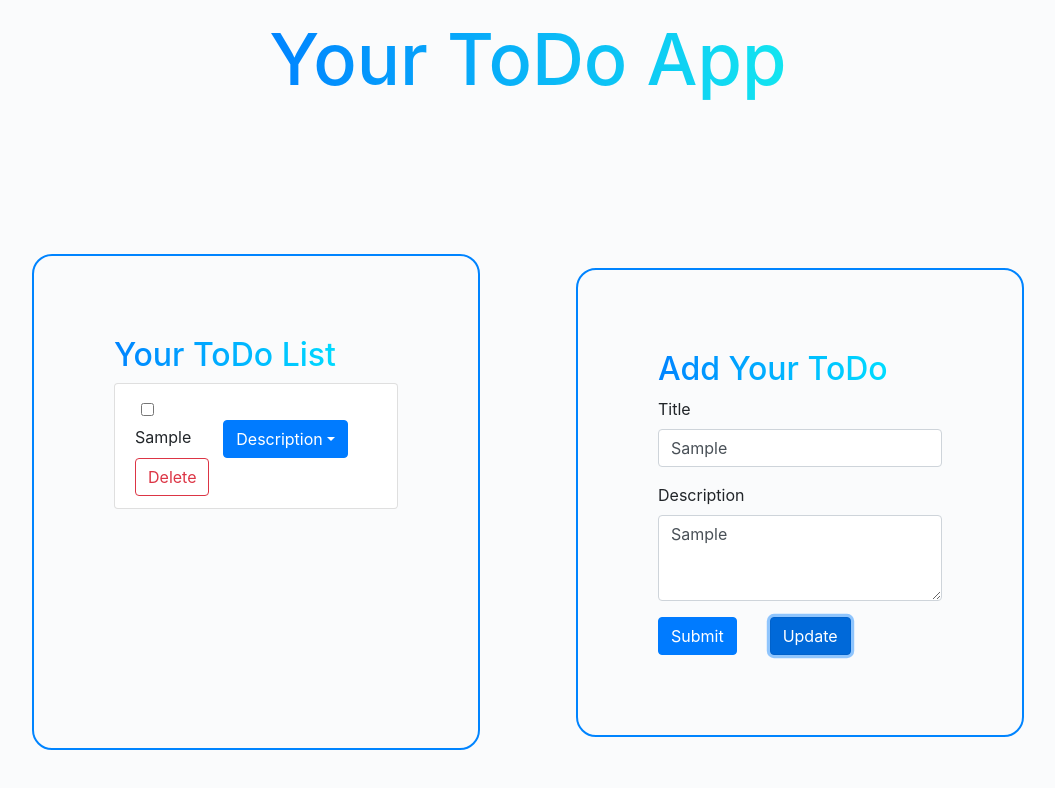
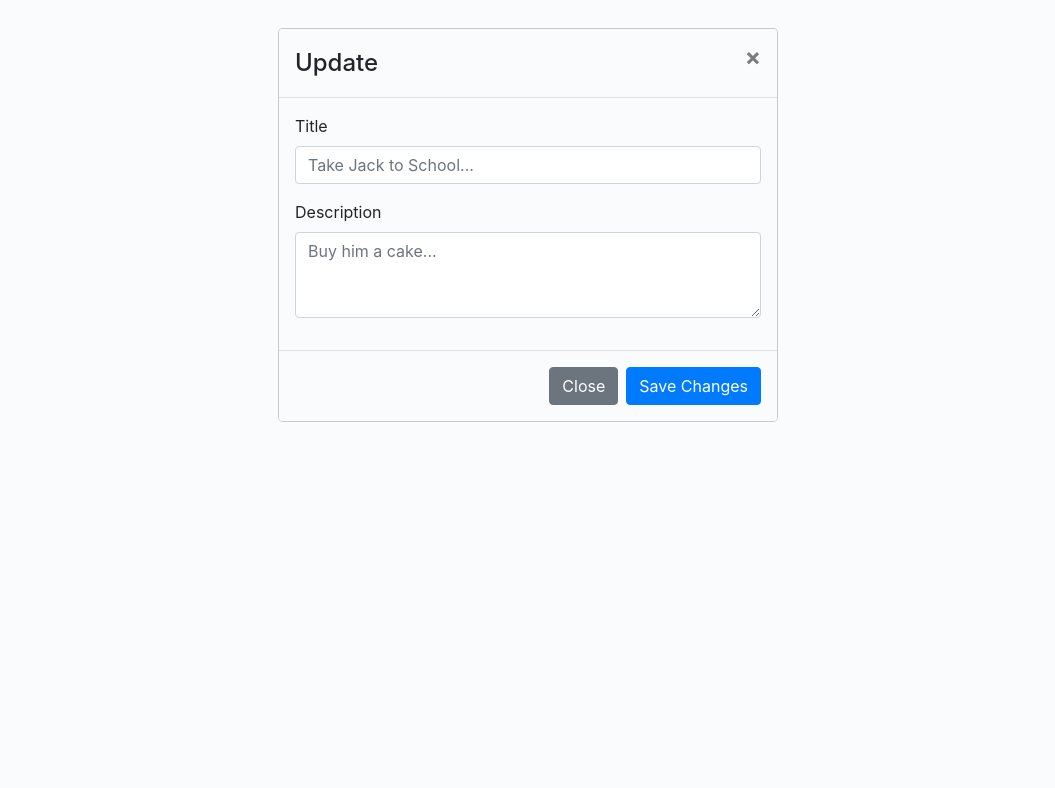
Before and after one commit to Rishabhraghwendra18/ToDo-App, a React (Create React App) app in the folder todo/: page / in a window 1280 px wide. Both pictures are taken after typing "Sample", "Sample" into the empty fields and a click on the button "Update". Shown: the top 788 px of the page, without its empty margins (112-1167 px from the left). Built offline with nearby package versions, Linux system fonts and the light colour scheme.

Commit message:
update & delete is working all good

```diff
--- a/todo/src/App.js
+++ b/todo/src/App.js
@@ -1,19 +1,58 @@
 import './styles/App.css';
 import { useState, useEffect } from 'react';
-import { Form, Button, ListGroup } from 'react-bootstrap';
+import { Form, Button, ListGroup, Modal } from 'react-bootstrap';
 import DropDown from './components/DropDowns';
 import DeleteButton from './components/DeleteButton';
-import { Add, Retrive,Update} from './indexddb';
+import { Add, Retrive, Update } from './indexddb';
 function App() {
   const [todoList, setTodo] = useState([]);
   const [checked, setCheck] = useState({});
   const [Ttitle, setTitle] = useState('');
   const [desc, setDesc] = useState('No Description');
+  const [show, setShow] = useState(false);
+  const handleClose1 = () => setShow(false);
+  const handleClose = () => {
+    setShow(false);
+    Upd();
+  };
   useEffect(() => {
     setTodo(Retrive())
   }, [])
+  function Upd(){
+    const obj={
+        title:Ttitle,
+        desc:desc,
+        id:checked.id
+    }
+    Update(obj);
+}
   return (
     <div className="App d-flex flex-column">
+      <Modal show={show} onHide={handleClose1}>
+        <Modal.Header closeButton>
+          <Modal.Title>Update</Modal.Title>
+        </Modal.Header>
+        <Modal.Body>
+          <Form>
+            <Form.Group controlId="exampleForm.ControlInput1">
+              <Form.Label>Title</Form.Label>
+              <Form.Control type="text" placeholder="Take Jack to School..." onChange={e => setTitle(e.target.value)} defaultValue={checked.title}  />
+            </Form.Group>
+            <Form.Group controlId="exampleForm.ControlTextarea1">
+              <Form.Label>Description</Form.Label>
+              <Form.Control as="textarea" rows={3} placeholder="Buy him a cake..." onChange={e => setDesc(e.target.value)} defaultValue={checked.desc} />
+            </Form.Group>
+          </Form>
+        </Modal.Body>
+        <Modal.Footer>
+          <Button variant="secondary" onClick={handleClose1}>
+            Close
+                    </Button>
+          <Button variant="primary" onClick={handleClose}>
+            Save Changes
+                     </Button>
+        </Modal.Footer>
+      </Modal>
       <h1 className="mt-3">Your ToDo App</h1>
       <div className="container-fluid mx-0 px-0">
         <div className="Todo__Res mx-5">
@@ -25,7 +64,7 @@ function App() {
                   <ListGroup>
                     <ListGroup.Item><input type="checkbox" onClick={(e) => {
                       if (e.target.checked) { setCheck(item); console.log(item); }
-                    }} />{item.title}<DropDown desc={item.desc} /><DeleteButton id={item.id} /></ListGroup.Item>
+                    }} />{item.title}<DropDown desc={item.desc} /><DeleteButton todoList={todoList} setTodo={setTodo} id={item.id} /></ListGroup.Item>
                   </ListGroup>
                 </li>)}
             </ul>
@@ -36,11 +75,11 @@ function App() {
           <Form>
             <Form.Group controlId="exampleForm.ControlInput1">
               <Form.Label>Title</Form.Label>
-              <Form.Control type="text" placeholder="Take Jack to School..." onChange={e => setTitle(e.target.value)} defaultValue={checked.title} />
+              <Form.Control type="text" placeholder="Take Jack to School..." onChange={e => setTitle(e.target.value)}/>
             </Form.Group>
             <Form.Group controlId="exampleForm.ControlTextarea1">
               <Form.Label>Description</Form.Label>
-              <Form.Control as="textarea" rows={3} placeholder="Buy him a cake..." onChange={e => setDesc(e.target.value)} defaultValue={checked.desc} />
+              <Form.Control as="textarea" rows={3} placeholder="Buy him a cake..." onChange={e => setDesc(e.target.value)} />
             </Form.Group>
             <Button variant="primary" id="submit" type="submit" onClick={(e) => {
               e.preventDefault();
@@ -54,16 +93,8 @@ function App() {
             }}>
               Submit
             </Button>
-            <Button variant="primary" id="update" type="submit" onClick={(e) => {
-              e.preventDefault();
-              const obj = {
-                title: Ttitle,
-                desc: desc,
-                id: checked.id
-              }
-              Update(obj);
-              setTodo([...todoList, obj]);
-            }}>
+            <Button variant="primary" id="update" type="update" onClick={(e)=>{e.preventDefault();setShow(true)}
+            }>
               Update
             </Button>
           </Form>
--- a/todo/src/components/DeleteButton.js
+++ b/todo/src/components/DeleteButton.js
@@ -1,9 +1,13 @@
 import { Button } from 'react-bootstrap'
 import {Delete} from '../indexddb';
-export default function DeleteButton({ id }) {
+export default function DeleteButton({ id,todoList, setTodo }) {
+    const DeleteTodo=function(id){
+        const items=todoList.filter((item)=>item.id!==id);
+        setTodo(items);
+    }
     return (
         <>
-            {<Button variant="outline-danger" onClick={() => Delete(id)}>Delete</Button>}
+            <Button variant="outline-danger" onClick={() => {Delete(id);DeleteTodo(id)}}>Delete</Button>
         </>
     );
 }
--- a/todo/src/indexddb.js
+++ b/todo/src/indexddb.js
@@ -88,7 +88,7 @@ function Update(obj) {
         const tx = db.transaction("TodoList", "readwrite");
         const store = tx.objectStore("TodoList");
         store.openCursor().onsuccess = function (e) {
-            const cursor = event.target.result;
+            const cursor = e.target.result;
             if(cursor){
                 if (cursor.key===obj.id) {
                         const request = cursor.update(obj);
```
